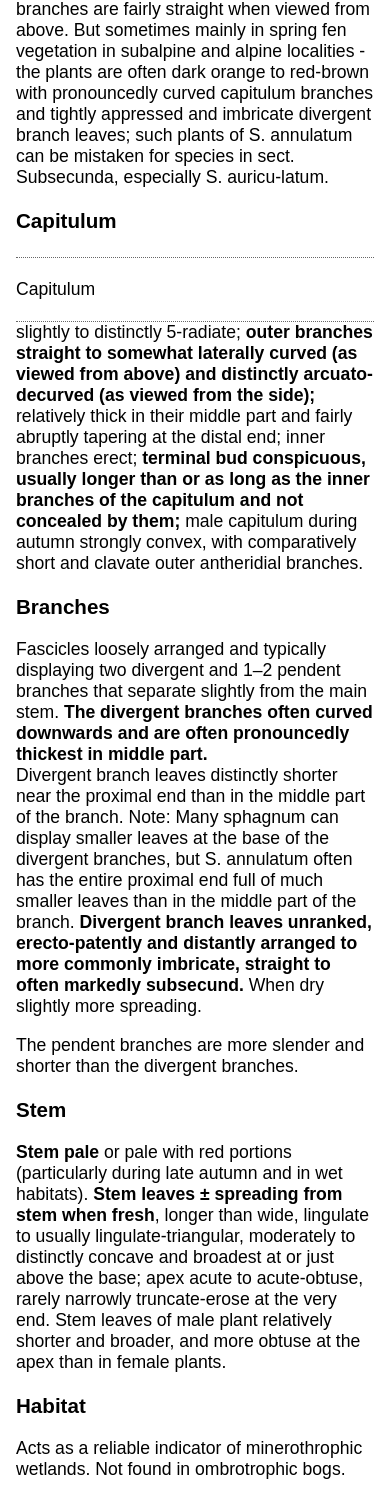
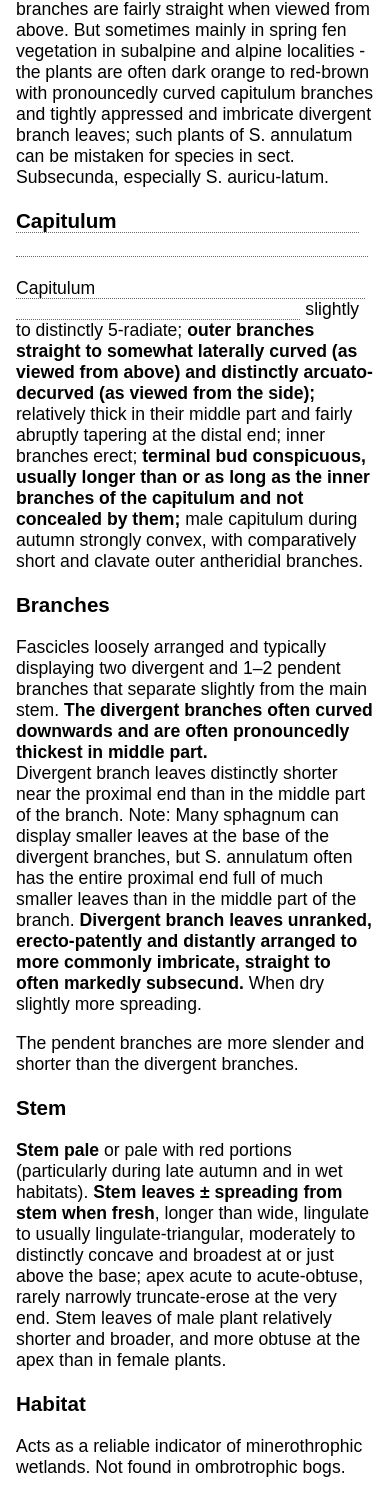
Before and after one commit to DanielESolbakk/Sphagnum-Field-Guide, a Jekyll site: the page built from Subgenus Cuspidata/Sphagnum annulatum/index.md, in a window 390 px wide. Shown: the part 1722-3219 px from the top of the page. Built offline with Jekyll 4.4.1, drawn with Linux system fonts in a browser that asks for light colours; a script that is not in the unit is left out.

Commit message:
fix: mobile tooltip dotted line renders outside trigger

```diff
--- a/assets/style.css
+++ b/assets/style.css
@@ -103,6 +103,11 @@ img {
 
 /* Mobile responsive tooltips */
 @media (max-width: 600px) {
+    .tooltip {
+        display: inline;
+        width: fit-content;
+    }
+
     .tooltip .tooltiptext {
         /* Override desktop positioning for mobile */
         position: relative;
```
